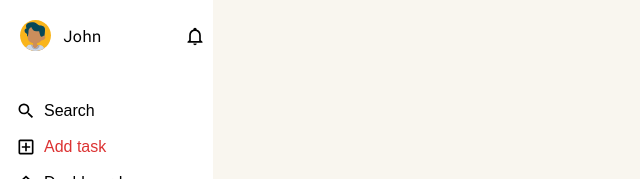
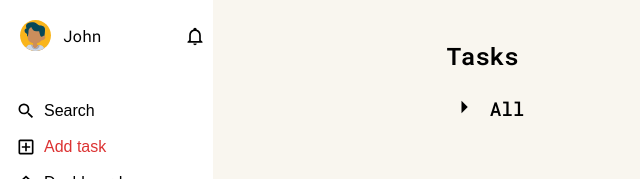
Before and after one commit to tjamescpp/todo-react-app, a React (Vite) app: page / in a window 1280 px wide. Shown: the top 179 px of the page, without its empty margins (0-640 px from the left). Built offline with nearby package versions, Linux system fonts and the light colour scheme.

Commit message:
Refactored the main content into components
Created ToDoList, Project, and ProjectHeader components. Added state to the Project component to handle the expand/collapse project button.

```diff
--- a/src/App.css
+++ b/src/App.css
@@ -320,7 +320,7 @@ textarea {
     min-width: 700px;
 }
 
-#to-do-list {
+#toDoList {
     display: flex;
     flex-direction: column;
     width: clamp(600px, 50%, 700px);
@@ -329,7 +329,7 @@ textarea {
     padding: 40px;
 }
 
-#content-header {
+#contentHeader {
     font-size: 1.5rem;
     font-weight: 650;
 }
@@ -346,17 +346,17 @@ textarea {
     color: var(--button-red-hover);
 }
 
-.content-icons {
+.contentIcons {
     width: 30px;
     height: 30px;
 }
 
-.project-header {
+.projectHeader {
     display: flex;
     align-items: center;
 }
 
-.list-expand-collapse {
+.listExpandCollapse {
     width: 35px;
     height: 35px;
     background-color: var(--main-bg);
@@ -378,7 +378,7 @@ textarea {
     gap: 16px;
 }
 
-.project-title {
+.projectTitle {
     padding: 8px;
     font-size: 1.2rem;
     font-weight: 500;
--- a/src/App.jsx
+++ b/src/App.jsx
@@ -2,9 +2,11 @@ import './App.css';
 import Button from './components/Button';
 import Content from './components/Content';
 import Icon from './components/Icon';
+import Project from './components/Project.jsx';
 import Sidebar from './components/Sidebar';
 import SidebarHeader from './components/SidebarHeader';
 import SidebarList from './components/SidebarList';
+import ToDoList from './components/ToDoList.jsx';
 import { users, sidebarButtons, projectButtons } from './data.js';
 
 function App() {
@@ -33,7 +35,11 @@ function App() {
                     />
                 </div>
             </Sidebar>
-            <Content></Content>
+            <Content>
+                <ToDoList>
+                    <Project id="allProject" projectName="All" />
+                </ToDoList>
+            </Content>
         </div>
     );
 }
--- a/src/components/Button.jsx
+++ b/src/components/Button.jsx
@@ -1,6 +1,6 @@
-export default function Button({ className, type, id, children }) {
+export default function Button({ className, type, id, onClick, children }) {
     return (
-        <button className={className} type={type} id={id}>
+        <button className={className} type={type} id={id} onClick={onClick}>
             {children}
         </button>
     );
--- /dev/null
+++ b/src/components/Project.jsx
@@ -0,0 +1,43 @@
+import Button from './Button';
+import Icon from './Icon';
+import { useState } from 'react';
+
+const icons = {
+    expand: '/icons/menu-down.svg',
+    collapse: '/icons/menu-right.svg',
+};
+
+function ProjectHeader({ id, projectName, iconSrc, onClick }) {
+    return (
+        <div className="projectHeader" id={id}>
+            <Button className="listExpandCollapse" onClick={onClick}>
+                <Icon
+                    className="contentIcons"
+                    src={iconSrc}
+                    alt="Expand-Collapse"
+                    id="expandCollapseIcon"
+                ></Icon>
+            </Button>
+            <p className="projectTitle">{projectName}</p>
+        </div>
+    );
+}
+
+export default function Project({ id, projectName }) {
+    const [isExpanded, setIsExpanded] = useState(false);
+
+    const handleExpand = () => {
+        setIsExpanded(!isExpanded);
+    };
+
+    return (
+        <div className="project" id={id}>
+            <ProjectHeader
+                id={'allHeader'}
+                projectName={projectName}
+                iconSrc={isExpanded ? icons.expand : icons.collapse}
+                onClick={handleExpand}
+            />
+        </div>
+    );
+}
--- /dev/null
+++ b/src/components/ToDoList.jsx
@@ -0,0 +1,10 @@
+export default function ToDoList({ children }) {
+    return (
+        <div id="toDoList">
+            <div id="contentHeader">
+                <p>Tasks</p>
+            </div>
+            {children}
+        </div>
+    );
+}
```
